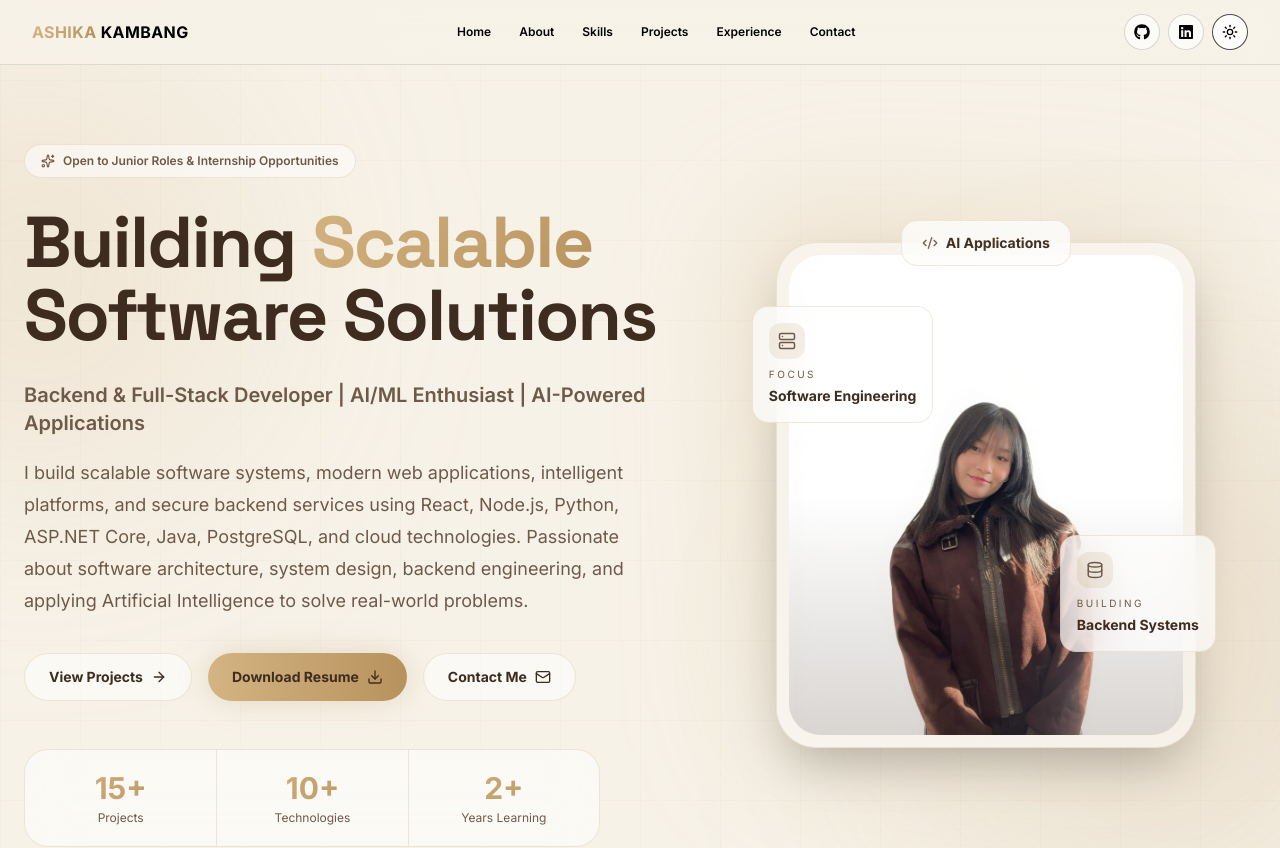
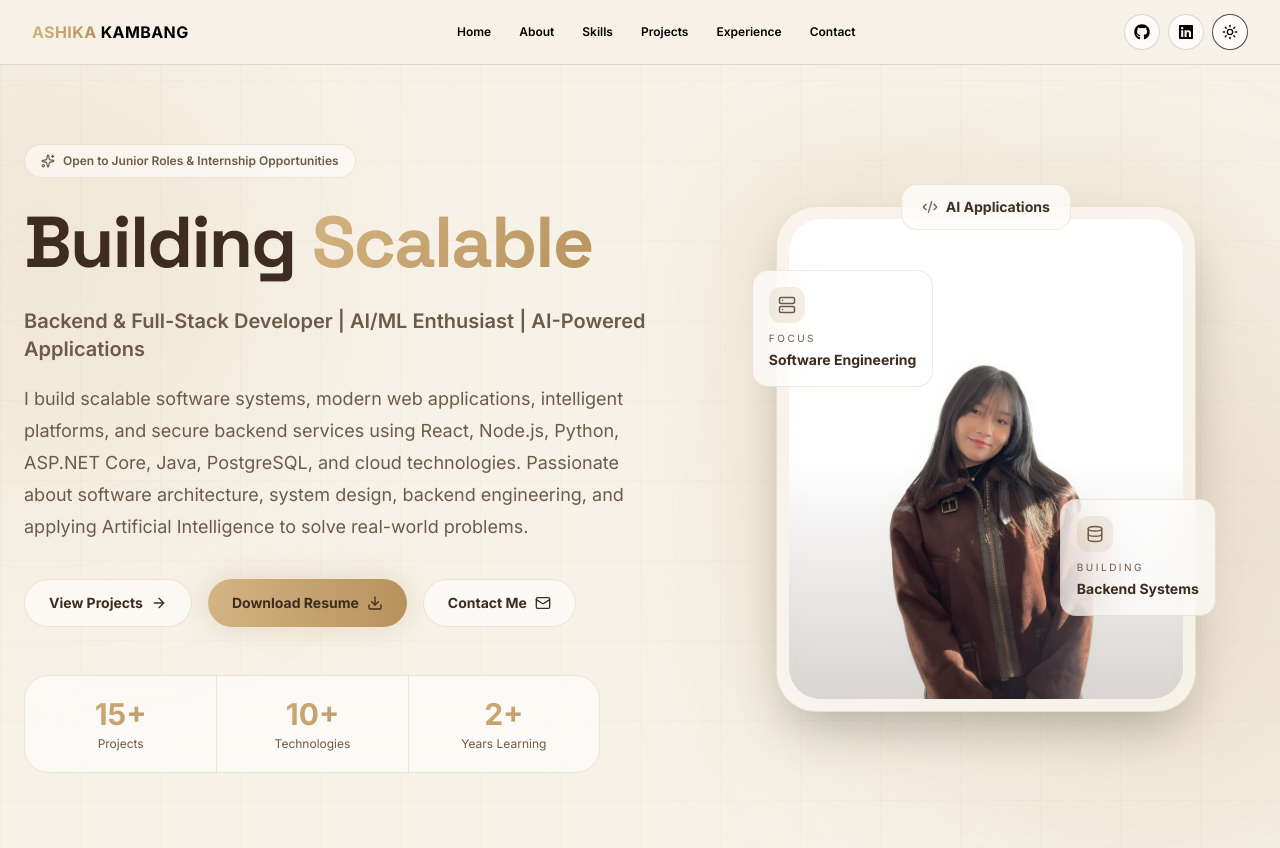
Before and after one commit to akirakaori/my-portfolio, a Next.js app: page / in a window 1280 px wide. Shown: the top 848 px of the page. Built offline with nearby package versions, Linux system fonts and the light colour scheme.

Commit message:
changed in te heading

```diff
--- a/src/components/HeroSection.tsx
+++ b/src/components/HeroSection.tsx
@@ -45,7 +45,7 @@ export default function HeroSection() {
             Building{" "}
             <span className="gradient-text">Scalable</span>
             <br />
-            Software Solutions
+
           </h1>
 
           <p className="mt-7 text-xl font-semibold text-[#6E5A48] dark:text-purple-200">
```
